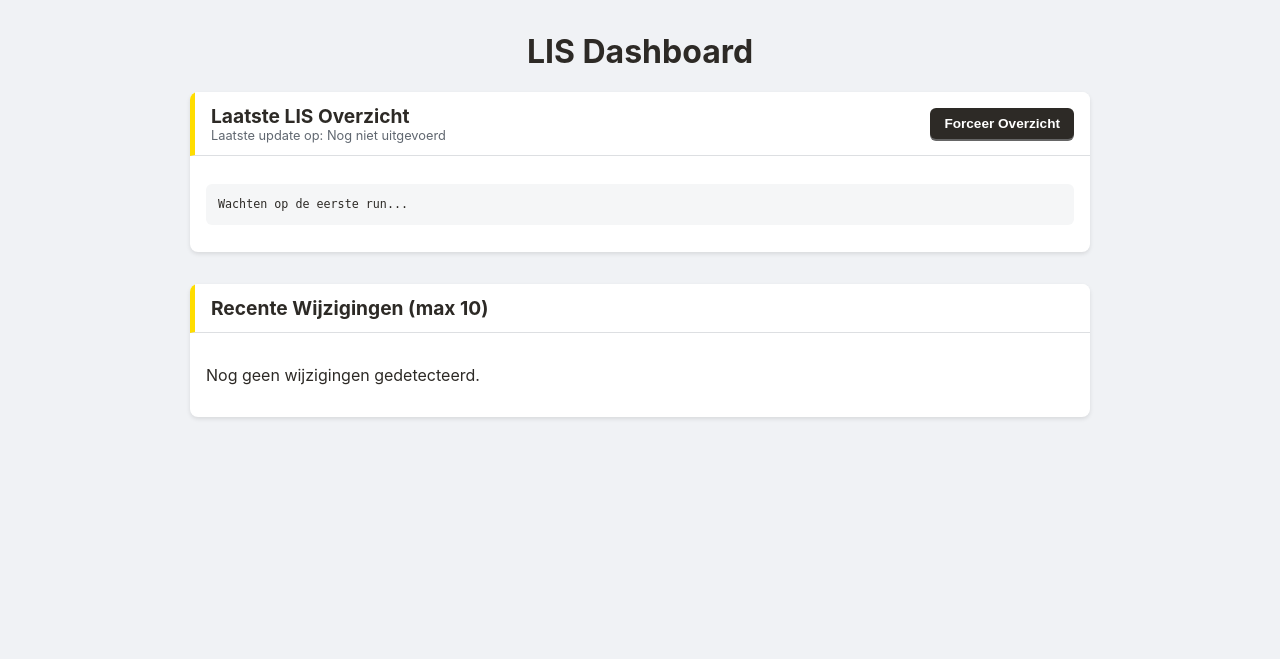
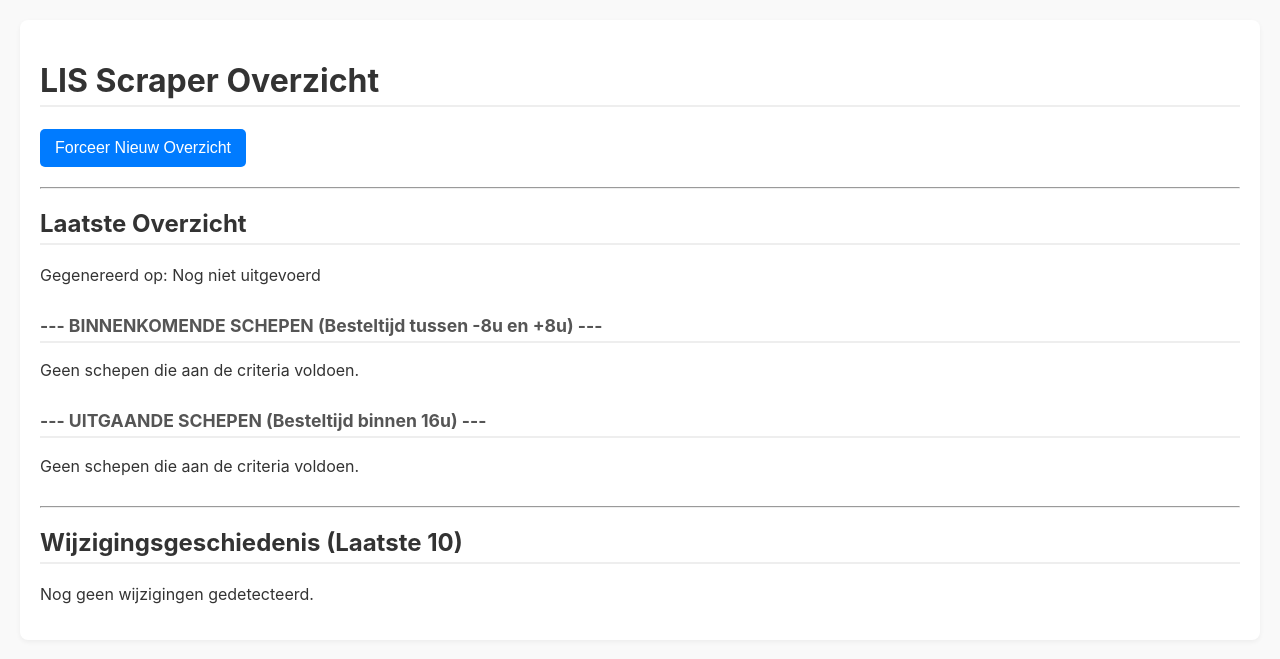
Before and after one commit to simoens/lis-cron-job, a Flask app: page / in a window 1280 px wide. Shown: the top 659 px of the page. Run offline with Flask 3, Linux system fonts and the light colour scheme.

Commit message:
Refactor LIS Scraper Dashboard layout and styles
Updated the layout and styling of the LIS Scraper Dashboard, including changes to the title, viewport settings, and CSS styles for better visual presentation.

```diff
--- a/templates/index.html
+++ b/templates/index.html
@@ -2,132 +2,189 @@
 <html lang="nl">
 <head>
     <meta charset="UTF-8">
-    <meta http-equiv="refresh" content="300"> <!-- Pagina elke 5 minuten verversen -->
-    <title>LIS Scraper Dashboard</title>
+    <meta name="viewport" content="width=device-width, initial-scale=1.0">
+    <title>LIS Scraper Overzicht</title>
     <style>
-        /* Nieuw kleurenschema gebaseerd op de afbeelding */
-        :root {
-            --accent-yellow: #ffdd00;
-            --primary-black: #2d2a26;
-            --primary-black-hover: #4a4a4a; /* Iets lichtere tint voor hover */
-            --secondary-grey: #afadab;
-            --background-light-grey: #f0f2f5;
-            --card-white: #ffffff;
-            --text-dark: #2d2a26; /* Gebruik het primaire zwart voor tekst */
-            --text-light: #606770;
-            --border-grey: #dddfe2;
-        }
-
         body {
             font-family: -apple-system, BlinkMacSystemFont, "Segoe UI", Roboto, Helvetica, Arial, sans-serif;
-            margin: 0;
-            background-color: var(--background-light-grey);
-            color: var(--text-dark);
+            margin: 20px;
+            background-color: #f9f9f9;
+            color: #333;
         }
-        .container { max-width: 900px; margin: 2em auto; }
-        .card {
-            background-color: var(--card-white);
+        h1, h2, h3 {
+            border-bottom: 2px solid #eee;
+            padding-bottom: 5px;
+        }
+        h3 {
+            margin-top: 30px;
+            font-size: 1.1em;
+            color: #555;
+        }
+        .container {
+            max-width: 1200px;
+            margin: 0 auto;
+            background-color: #fff;
+            padding: 20px;
             border-radius: 8px;
-            box-shadow: 0 2px 4px rgba(0,0,0,0.1);
-            margin-bottom: 2em;
-            overflow: hidden;
+            box-shadow: 0 2px 5px rgba(0,0,0,0.05);
         }
-        .card-header {
-            background-color: var(--card-white);
-            padding: 12px 16px;
-            border-bottom: 1px solid var(--border-grey);
-            display: flex;
-            justify-content: space-between;
-            align-items: center;
-            /* Gele accent-balk */
-            border-left: 5px solid var(--accent-yellow);
+        table {
+            width: 100%;
+            border-collapse: collapse;
+            margin-top: 15px;
+            font-size: 0.9em;
         }
-        .header-title h2 {
-            margin: 0;
-            font-size: 1.2em;
-            color: var(--primary-black); /* Gebruik primair zwart */
+        th, td {
+            border: 1px solid #ddd;
+            padding: 10px;
+            text-align: left;
         }
-        .header-title .timestamp {
-            font-size: 0.8em;
-            color: var(--text-light);
+        th {
+            background-color: #f2f2f2;
         }
-        .card-body { padding: 16px; }
+        tr:nth-child(even) {
+            background-color: #f9f9f9;
+        }
+        a {
+            color: #007bff;
+            text-decoration: none;
+        }
+        a:hover {
+            text-decoration: underline;
+        }
+        .button {
+            background-color: #007bff;
+            color: white;
+            padding: 10px 15px;
+            border: none;
+            border-radius: 5px;
+            cursor: pointer;
+            font-size: 1em;
+        }
+        .button:hover {
+            background-color: #0056b3;
+        }
+        .change-item {
+            background-color: #fdfdfd;
+            border: 1px solid #eee;
+            padding: 15px;
+            margin-bottom: 15px;
+            border-radius: 5px;
+        }
+        .change-header {
+            font-weight: bold;
+            color: #333;
+            margin-bottom: 10px;
+        }
         pre {
-            white-space: pre-wrap;
+            white-space: pre-wrap; /* Zorgt dat de tekst netjes afbreekt */
             word-wrap: break-word;
-            background-color: #f5f6f7;
-            padding: 12px;
-            border-radius: 6px;
-            font-family: monospace;
+            background-color: #f4f4f4;
+            padding: 15px;
+            border-radius: 5px;
+            font-family: "Courier New", Courier, monospace;
             font-size: 0.9em;
-            line-height: 1.4;
         }
-        h1 { text-align: center; color: var(--primary-black); }
-        .change-item { border-bottom: 1px solid #eee; padding-bottom: 1em; margin-bottom: 1em; }
-        .change-item:last-child { border-bottom: none; margin-bottom: 0; padding-bottom: 0; }
-
-        /* Knop in primair zwart */
-        .force-button {
-            display: inline-block;
-            padding: 8px 14px;
-            font-size: 0.85em;
-            font-weight: bold;
-            cursor: pointer;
-            text-align: center;
-            text-decoration: none;
-            outline: none;
-            color: #fff;
-            background-color: var(--primary-black);
-            border: none;
-            border-radius: 6px;
-            box-shadow: 0 2px #666;
-            transition: background-color 0.2s;
-        }
-        .force-button:hover { background-color: var(--primary-black-hover); }
-        .force-button:active { transform: translateY(1px); box-shadow: 0 1px #444; }
-        .force-button:disabled { background-color: var(--secondary-grey); color: #2d2a26; cursor: not-allowed; box-shadow: none; }
     </style>
 </head>
 <body>
+
     <div class="container">
-        <h1>LIS Dashboard</h1>
+        <h1>LIS Scraper Overzicht</h1>
 
-        <div class="card">
-            <div class="card-header">
-                <div class="header-title">
-                    <h2>Laatste LIS Overzicht</h2>
-                    <div class="timestamp">Laatste update op: {{ snapshot.timestamp }}</div>
-                </div>
-                <form action="/force-snapshot" method="POST" onsubmit="this.querySelector('button').disabled = true; this.querySelector('button').innerText = 'Bezig...';">
+        <form action="{{ url_for('force_snapshot_route') }}" method="POST" style="margin-bottom: 20px;">
             <input type="hidden" name="secret" value="{{ secret_key }}">
-                    <button type="submit" class="force-button">
-                        Forceer Overzicht
-                    </button>
+            <button type="submit" class="button">Forceer Nieuw Overzicht</button>
         </form>
-            </div>
-            <div class="card-body">
-                <pre>{{ snapshot.content }}</pre>
-            </div>
+
+        <hr>
+
+        <h2>Laatste Overzicht</h2>
+        <p>Gegenereerd op: {{ snapshot.timestamp }}</p>
+
+        <div class="snapshot-content">
+            <h3>--- BINNENKOMENDE SCHEPEN (Besteltijd tussen -8u en +8u) ---</h3>
+
+            {% if snapshot.content_data and snapshot.content_data.INKOMEND %}
+                <table>
+                    <thead>
+                        <tr>
+                            <th>Schip</th>
+                            <th>Besteltijd</th>
+                            <th>ETA Saeftinghe</th>
+                            <th>Loods</th>
+                        </tr>
+                    </thead>
+                    <tbody>
+                        {% for schip in snapshot.content_data.INKOMEND %}
+                        <tr>
+                            <td>
+                                {% if schip.GisLink %}
+                                    <a href="{{ schip.GisLink }}" target="_blank" title="Bekijk op kaart">{{ schip.Schip }}</a>
+                                {% else %}
+                                    {{ schip.Schip }}
+                                {% endif %}
+                            </td>
+                            <td>{{ schip.Besteltijd }}</td>
+                            <td>{{ schip.berekende_eta }}</td>
+                            <td>{{ schip.Loods }}</td>
+                        </tr>
+                        {% endfor %}
+                    </tbody>
+                </table>
+            {% else %}
+                <p>Geen schepen die aan de criteria voldoen.</p>
+            {% endif %}
+
+            <h3>--- UITGAANDE SCHEPEN (Besteltijd binnen 16u) ---</h3>
+
+            {% if snapshot.content_data and snapshot.content_data.UITGAAND %}
+                 <table>
+                    <thead>
+                        <tr>
+                            <th>Schip</th>
+                            <th>Besteltijd</th>
+                            <th>Loods</th>
+                        </tr>
+                    </thead>
+                    <tbody>
+                        {% for schip in snapshot.content_data.UITGAAND %}
+                        <tr>
+                            <td>
+                                {% if schip.GisLink %}
+                                    <a href="{{ schip.GisLink }}" target="_blank" title="Bekijk op kaart">{{ schip.Schip }}</a>
+                                {% else %}
+                                    {{ schip.Schip }}
+                                {% endif %}
+                            </td>
+                            <td>{{ schip.Besteltijd }}</td>
+                            <td>{{ schip.Loods }}</td>
+                        </tr>
+                        {% endfor %}
+                    </tbody>
+                </table>
+            {% else %}
+                <p>Geen schepen die aan de criteria voldoen.</p>
+            {% endif %}
         </div>
 
-        <div class="card">
-            <div class="card-header">
-                <div class="header-title">
-                    <h2>Recente Wijzigingen (max 10)</h2>
-                </div>
-            </div>
-            <div class="card-body">
+        <hr style="margin-top: 30px;">
+
+        <h2>Wijzigingsgeschiedenis (Laatste 10)</h2>
+        {% if changes %}
             {% for change in changes %}
                 <div class="change-item">
-                        <div class="timestamp"><strong>{{ change.onderwerp }}</strong> - verstuurd op: {{ change.timestamp }}</div>
+                    <div class="change-header">
+                        [{{ change.timestamp }}] - {{ change.onderwerp }}
+                    </div>
                     <pre>{{ change.content }}</pre>
                 </div>
+            {% endfor %}
         {% else %}
             <p>Nog geen wijzigingen gedetecteerd.</p>
-                {% endfor %}
-            </div>
+        {% endif %}
+
     </div>
 
-    </div>
 </body>
 </html>
```
Lines whose indentation alone changed are shown as unchanged.
